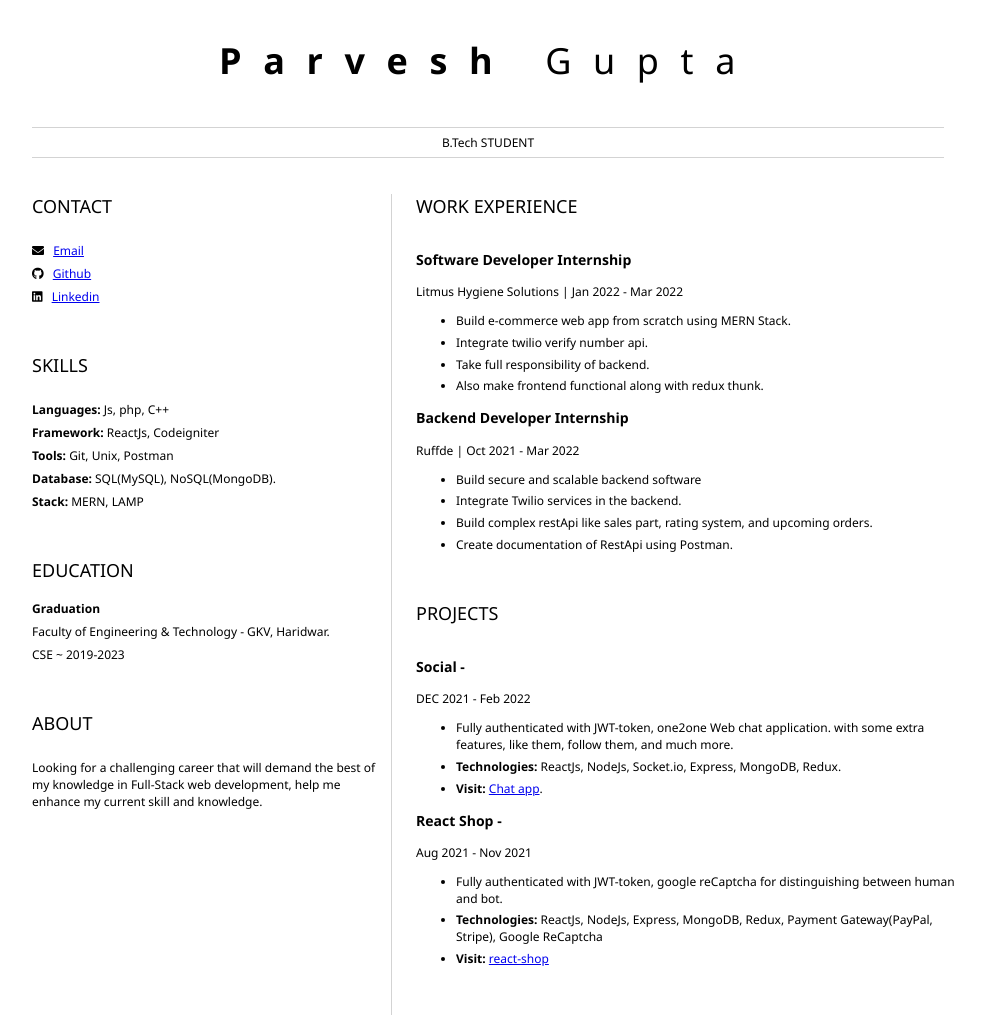
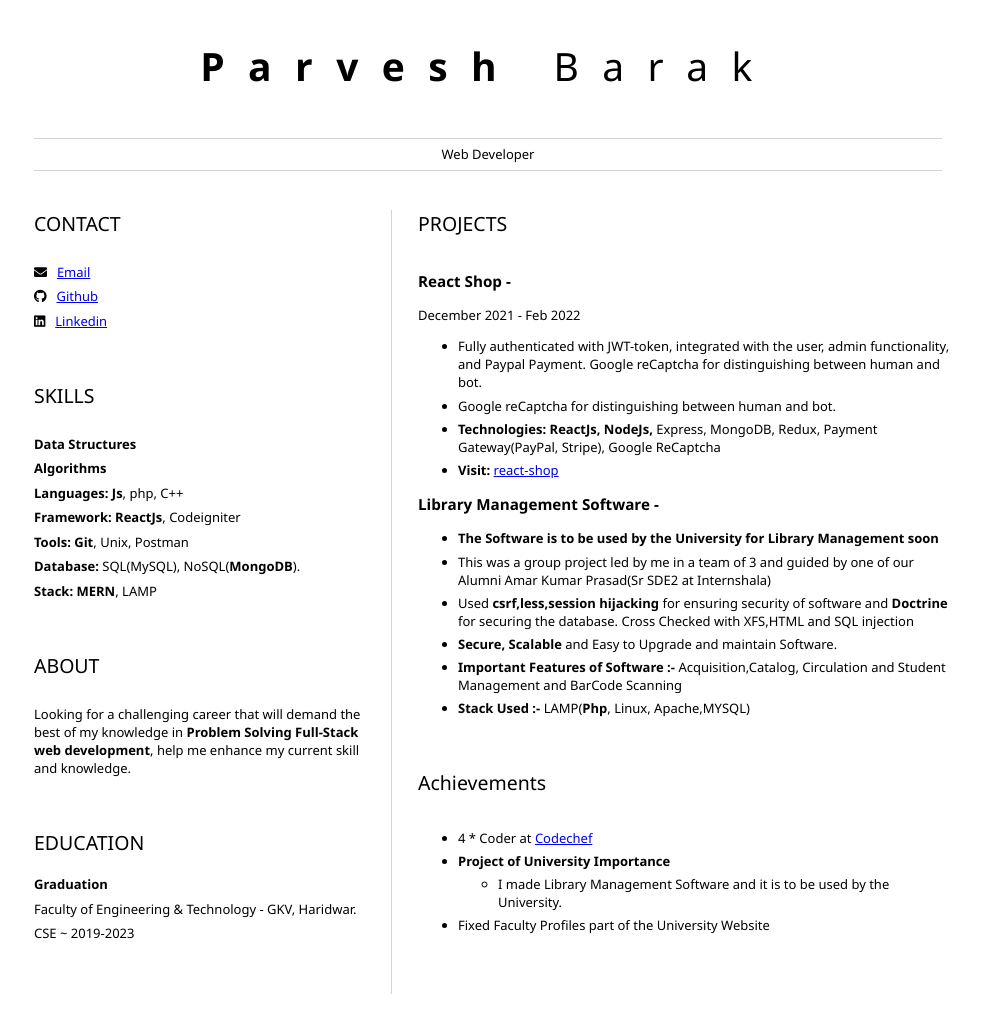
Before and after one commit to parveshbarak/Resume, a plain HTML site: page index.html in a window 1280 px wide. Shown: the whole page, without its empty margins (152-1137 px from the left). After the commit the page ends 994 px from the top, so only its background shows below. Drawn offline with Linux system fonts and the light colour scheme.

Commit message:
Resume1.2

```diff
--- a/index.html
+++ b/index.html
@@ -4,11 +4,11 @@
     <meta name="title" content="Resume" />
     <meta
       name="description"
-      content="hello everyone, myself gulshan, this is my resume"
+      content="hello everyone, myself parvesh, this is my resume"
     />
     <meta
       name="keywords"
-      content="gulshan, gulshan gupta, gulshan gupta resume, resume, resume on github, gkv,gurukula kangri vishwavidyalaya haridwar, gulshan gkv, gulshan gupta gkv, gulshan gurukula kangri vishwavidyalaya haridwar,gulshan gupta gurukula kangri vishwavidyalaya haridwar"
+      content="parvesh, parvesh Barak, parvesh Barak resume, resume, resume on github, gkv,gurukula kangri vishwavidyalaya haridwar, parvesh gkv, parvesh Barak gkv, parvesh gurukula kangri vishwavidyalaya haridwar,parvesh Barak gurukula kangri vishwavidyalaya haridwar"
     />
     <meta name="robots" content="index, follow" />
     <meta http-equiv="Content-Type" content="text/html; charset=utf-8" />
@@ -26,9 +26,9 @@
 
   <body>
     <header id="header">
-      <h1><b>Parvesh</b> Gupta</h1>
+      <h1><b>Parvesh</b> Barak</h1>
       <hr />
-      B.Tech STUDENT
+      Web Developer
       <hr />
     </header>
     <main>
@@ -37,26 +37,42 @@
           <h2>CONTACT</h2>
           <p>
             <i class="fa fa-envelope" aria-hidden="true"></i>
-            <a href="mailto:abhinavg90834@gmail.com">Email</a>
+            <a href="mailto:pbarak6@gmail.com">Email</a>
           </p>
           <p>
             <i class="fab fa-github" aria-hidden="true"></i>
-            <a href="github.com/POOL4T7" target="_blank">Github</a>
+            <a href="https://www.github.com/parveshbarak" target="_blank"
+              >Github</a
+            >
           </p>
           <p>
             <i class="fab fa-linkedin" aria-hidden="true"></i>
-            <a href="https://www.linkedin.com/in/cap-pool/" target="_blank"
+            <a href="https://www.linkedin.com/in/parveshbarak/" target="_blank"
               >Linkedin</a
             >
           </p>
         </section>
         <section>
           <h2>SKILLS</h2>
-          <p><b>Languages:</b><span> Js, php, C++</span></p>
-          <p><b>Framework:</b><span> ReactJs, Codeigniter</span></p>
-          <p><b>Tools:</b> Git, Unix, Postman</p>
-          <p><b>Database:</b> SQL(MySQL), NoSQL(MongoDB).</p>
-          <p><b>Stack:</b> MERN, LAMP</p>
+          <p><b>Data Structures</b></p>
+          <p><b>Algorithms</b></p>
+          <p>
+            <b>Languages:</b><span> <b>Js</b>, php, C++</span>
+          </p>
+          <p>
+            <b>Framework:</b><span> <b>ReactJs</b>, Codeigniter</span>
+          </p>
+          <p><b>Tools:</b> <b>Git</b>, Unix, Postman</p>
+          <p><b>Database:</b> SQL(MySQL), NoSQL(<b>MongoDB</b>).</p>
+          <p><b>Stack:</b> <b>MERN</b>, LAMP</p>
+        </section>
+        <section>
+          <h2>ABOUT</h2>
+          <p>
+            Looking for a challenging career that will demand the best of my
+            knowledge in <b> Problem Solving Full-Stack web development</b>,
+            help me enhance my current skill and knowledge.
+          </p>
         </section>
         <section>
           <h2>EDUCATION</h2>
@@ -64,17 +80,9 @@
           <p>Faculty of Engineering & Technology - GKV, Haridwar.</p>
           <p>CSE ~ 2019-2023</p>
         </section>
-        <section>
-          <h2>ABOUT</h2>
-          <p>
-            Looking for a challenging career that will demand the best of my
-            knowledge in Full-Stack web development, help me enhance my current
-            skill and knowledge.
-          </p>
-        </section>
       </article>
       <article id="mainRight">
-        <section>
+        <!-- <section>
           <h2>WORK EXPERIENCE</h2>
           <div>
             <h3><strong>Software Developer Internship</strong></h3>
@@ -99,41 +107,23 @@
               <li>Create documentation of RestApi using Postman.</li>
             </ul>
           </div>
-        </section>
+        </section> -->
         <section>
           <h2>PROJECTS</h2>
           <div>
-            <h3>Social -</h3>
-            <p>DEC 2021 - Feb 2022</p>
-            <link />
+            <h3>React Shop -</h3>
+            <p>December 2021 - Feb 2022</p>
             <ul>
               <li>
-                Fully authenticated with JWT-token, one2one Web chat
-                application. with some extra features, like them, follow them,
-                and much more.
-              </li>
-              <li>
-                <strong>Technologies: </strong> ReactJs, NodeJs, Socket.io,
-                Express, MongoDB, Redux.
-              </li>
-              <li>
-                <strong>Visit: </strong
-                ><a href="https://encychat.herokuapp.com/" target="_blank">
-                  Chat app</a
-                >.
-              </li>
-            </ul>
-          </div>
-          <div>
-            <h3>React Shop -</h3>
-            <p>Aug 2021 - Nov 2021</p>
-            <ul>
-              <li>
-                Fully authenticated with JWT-token, google reCaptcha for
+                Fully authenticated with JWT-token, integrated with the user,
+                admin functionality, and Paypal Payment. Google reCaptcha for
                 distinguishing between human and bot.
               </li>
               <li>
-                <strong>Technologies: </strong> ReactJs, NodeJs, Express,
+                Google reCaptcha for distinguishing between human and bot.
+              </li>
+              <li>
+                <strong>Technologies: </strong> <b>ReactJs, NodeJs,</b> Express,
                 MongoDB, Redux, Payment Gateway(PayPal, Stripe), Google
                 ReCaptcha
               </li>
@@ -145,6 +135,63 @@
               </li>
             </ul>
           </div>
+          <div>
+            <h3>Library Management Software -</h3>
+            <ul>
+              <li>
+                <b
+                  >The Software is to be used by the University for Library
+                  Management soon</b
+                >
+              </li>
+              <li>
+                This was a group project led by me in a team of 3 and guided by
+                one of our Alumni Amar Kumar Prasad(Sr SDE2 at Internshala)
+              </li>
+              <li>
+                Used <b>csrf,less,session hijacking</b> for ensuring security of
+                software and <b>Doctrine</b> for securing the database. Cross
+                Checked with XFS,HTML and SQL injection
+              </li>
+              <li>
+                <b>Secure, Scalable</b> and Easy to Upgrade and maintain
+                Software.
+              </li>
+              <li>
+                <b>Important Features of Software :-</b> Acquisition,Catalog,
+                Circulation and Student Management and BarCode Scanning
+              </li>
+              <li>
+                <b>Stack Used :-</b> LAMP(<b>Php</b>, Linux, Apache,MYSQL)
+              </li>
+            </ul>
+          </div>
+        </section>
+        <section>
+          <h2>Achievements</h2>
+          <div>
+            <ul>
+              <li>
+                4 * Coder at
+                <a
+                  href="https://www.codechef.com/users/parveshbarak"
+                  target="_blank"
+                >
+                  Codechef</a
+                >
+              </li>
+              <li>
+                <b>Project of University Importance</b>
+                <ul>
+                  <li>
+                    I made Library Management Software and it is to be used by
+                    the University.
+                  </li>
+                </ul>
+              </li>
+              <li>Fixed Faculty Profiles part of the University Website</li>
+            </ul>
+          </div>
         </section>
       </article>
     </main>
--- a/style.css
+++ b/style.css
@@ -1,6 +1,6 @@
 body {
   font-family: "Segoe UI", Tahoma, Geneva, Verdana, sans-serif;
-  font-size: 12px;
+  font-size: 13px;
   max-width: 960px;
   margin: auto;
 }
```
